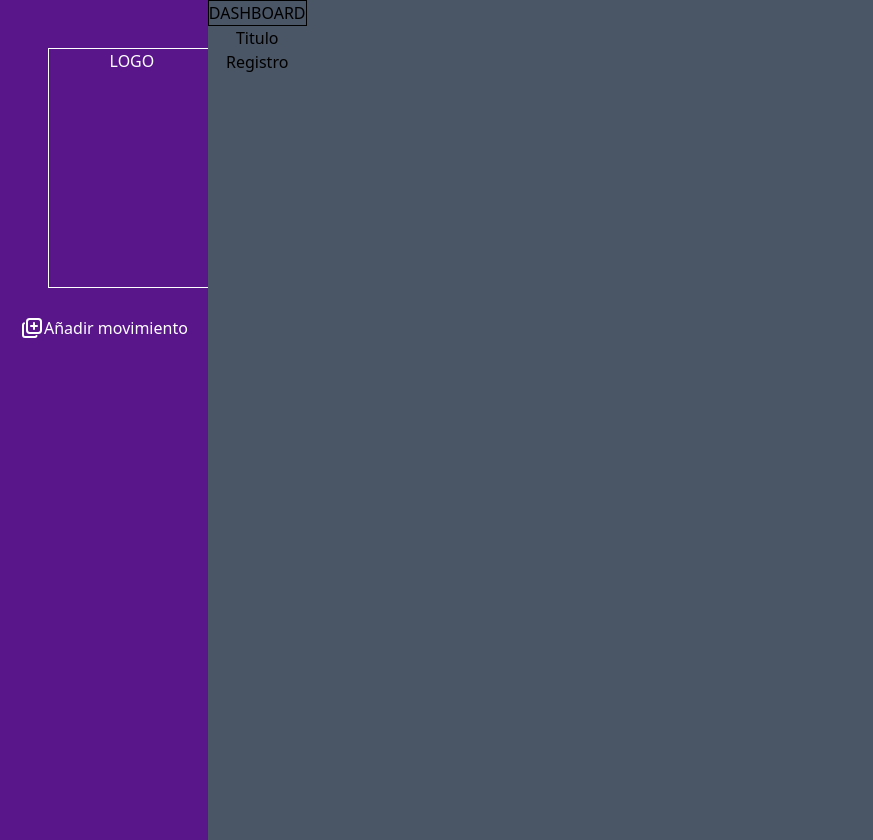
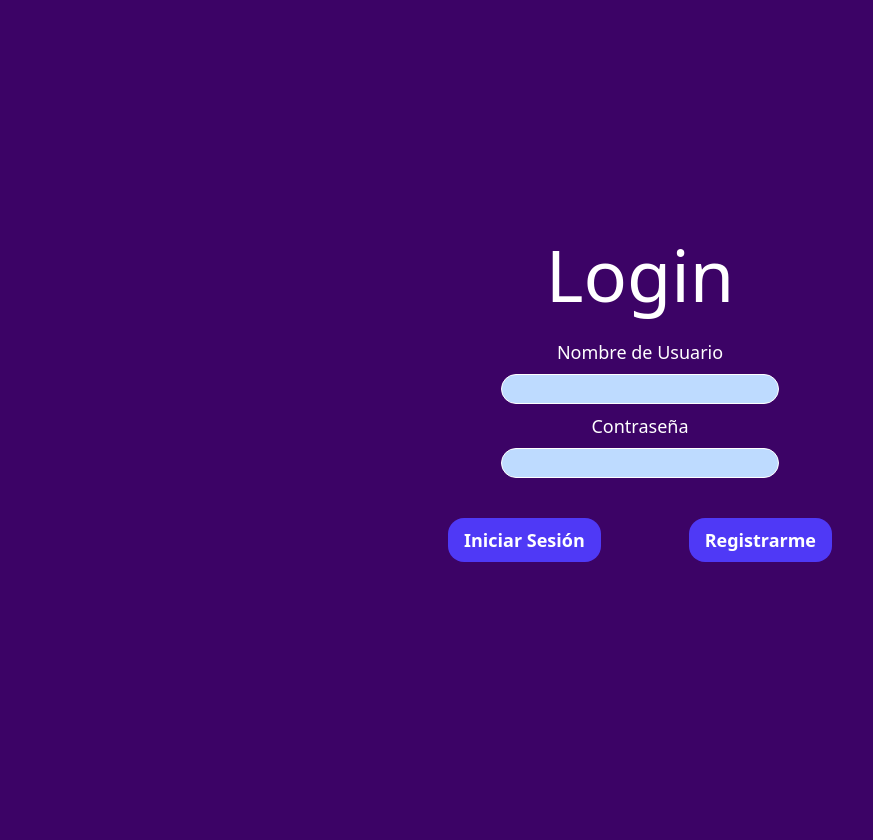
Before and after one commit to jvivas95/movimientos-dinero, a PHP site: page /index.php in a window 1280 px wide. Shown: the whole page, without its empty margins (0-873 px from the left). After the commit the page ends 562 px from the top, so only its background shows below. Run offline with PHP 8.4, Linux system fonts and the light colour scheme; style sheets or scripts are compiled from the project's sources.

Commit message:
feat: implementación de rutas

```diff
--- a/app/views/login.php
+++ b/app/views/login.php
@@ -7,7 +7,7 @@ include_once __DIR__ . '/../../config.php';
     <meta charset="UTF-8">
     <meta name="viewport" content="width=device-width, initial-scale=1.0">
     <link href="https://fonts.googleapis.com/css?family=Roboto&display=swap" rel="stylesheet">
-    <link rel="stylesheet" href="./../../public/assets/css/style.css">
+    <link rel="stylesheet" href="<?php echo BASE_URL;?>/public/assets/css/style.css">
     <title>Login</title>
 </head>
 <body class="bg-purple-950 flex flex-col items-center justify-center h-screen text-white roboto">
@@ -35,7 +35,7 @@ include_once __DIR__ . '/../../config.php';
                 class="bg-indigo-600 hover:bg-indigo-700 transition duration-200 text-white font-bold py-2 px-4 rounded-2xl"
                 type="submit"
                 >Iniciar Sesión</button>
-            <a href="<?php echo APP_URL?>/views/registro.php" class="bg-indigo-600 hover:bg-indigo-700 transition duration-200 text-white font-bold py-2 px-4 rounded-2xl">Registrarme</a>
+            <a href="?route=registro" class="bg-indigo-600 hover:bg-indigo-700 transition duration-200 text-white font-bold py-2 px-4 rounded-2xl">Registrarme</a>
         </div>
         </form>
     </div>
--- a/app/views/registro.php
+++ b/app/views/registro.php
@@ -12,7 +12,7 @@ error_reporting(E_ALL);
     <meta charset="UTF-8">
     <meta name="viewport" content="width=device-width, initial-scale=1.0">
     <link href="https://fonts.googleapis.com/css?family=Roboto&display=swap" rel="stylesheet">
-    <link rel="stylesheet" href="./../../public/assets/css/style.css">
+    <link rel="stylesheet" href="<?php echo BASE_URL;?>/public/assets/css/style.css">
     <title>Registro</title>
 </head>
 
--- a/public/index.php
+++ b/public/index.php
@@ -1,6 +1,7 @@
 <?php
 // Cargar el autoload de Composer
 require_once __DIR__ . '/../vendor/autoload.php';
+include_once __DIR__ .'/../config.php';
 
 use Dotenv\Dotenv;
 
@@ -12,4 +13,4 @@ $dotenv->load();
 session_start();
 
 // Mostrar página de inicio
-include_once (__DIR__ . '/../app/views/dashboard.php');
+require_once __DIR__ . '/../routes/routes.php';
--- a/routes/routes.php
+++ b/routes/routes.php
@@ -6,7 +6,7 @@ $route = $_GET['route'] ?? 'login';
 // Definir las rutas y los archivos que deben cargarse
 switch ($route) {
     case 'registro':
-
+        /*
         // Comprobar si el método de solicitud es POST
         if ($_SERVER['REQUEST_METHOD'] === 'POST'){
             require_once (__DIR__ . '/../app/controller/AuthController.php');
@@ -18,6 +18,8 @@ switch ($route) {
         else {
             require_once (__DIR__ . '/../app/views/registro.php');
         }
+        */
+        require_once __DIR__ . '/../app/views/registro.php';
         break;
     case 'login':
         require_once __DIR__ . '/../app/views/login.php';
```
